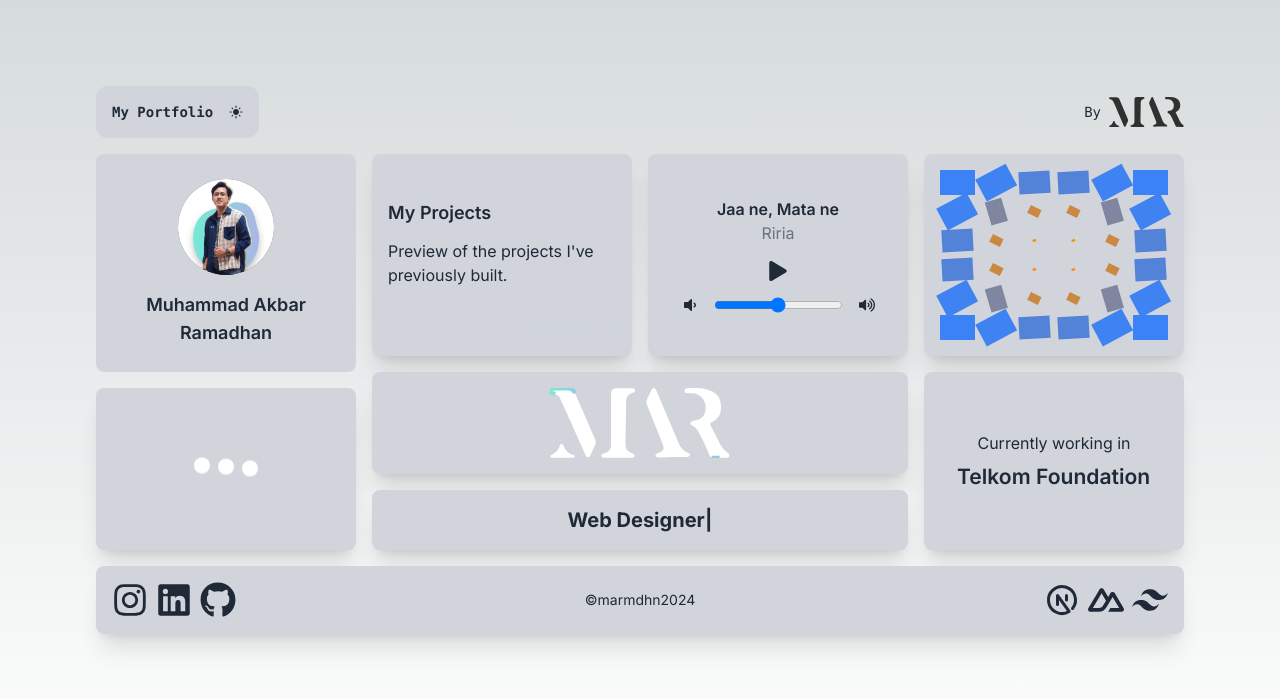
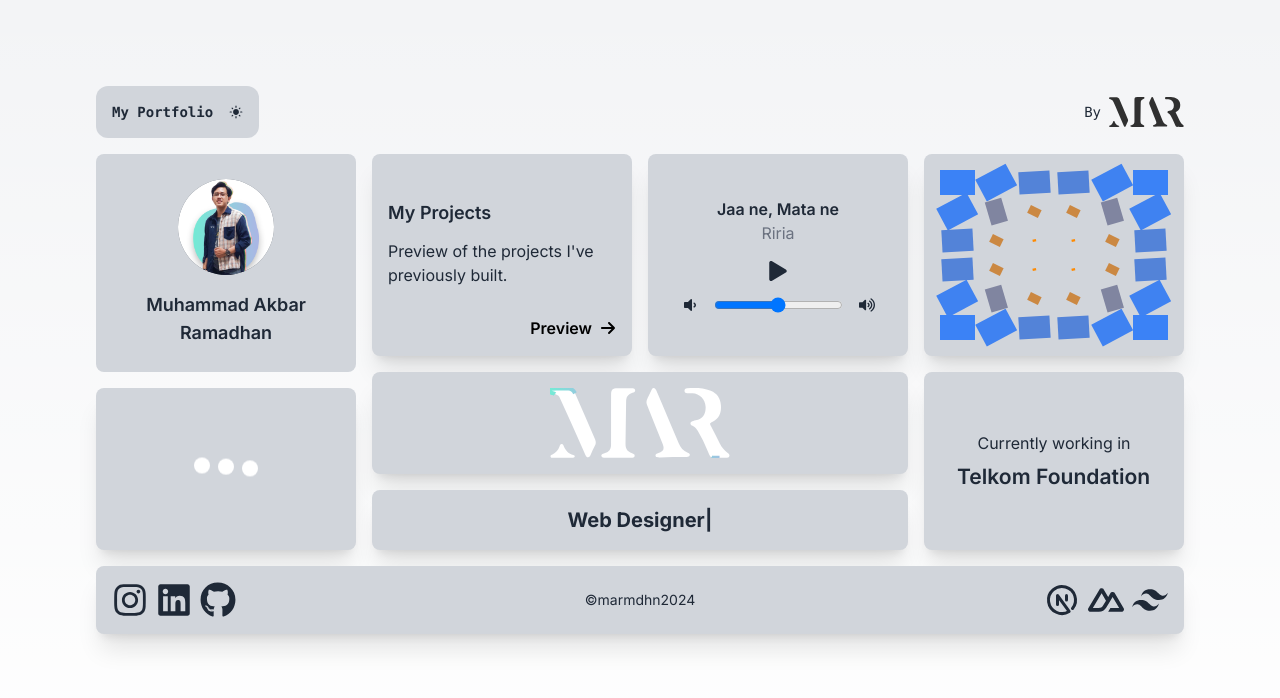
Before and after one commit to marmdhn/marmdhn, a Next.js app: page / in a window 1280 px wide. Shown: the top 698 px of the page. Built offline with nearby package versions, Linux system fonts and the light colour scheme.

Commit message:
style: adjust dark mode

```diff
--- a/app/layout.tsx
+++ b/app/layout.tsx
@@ -16,7 +16,9 @@
 }>) {
   return (
     <html lang="en">
-      <body className={`${inter.className} h-full text-slate-300`}>
+      <body
+        className={`${inter.className} h-full bg-gray-100 dark:bg-gray-900 transition-all duration-200`}
+      >
         {children}
       </body>
     </html>
```
